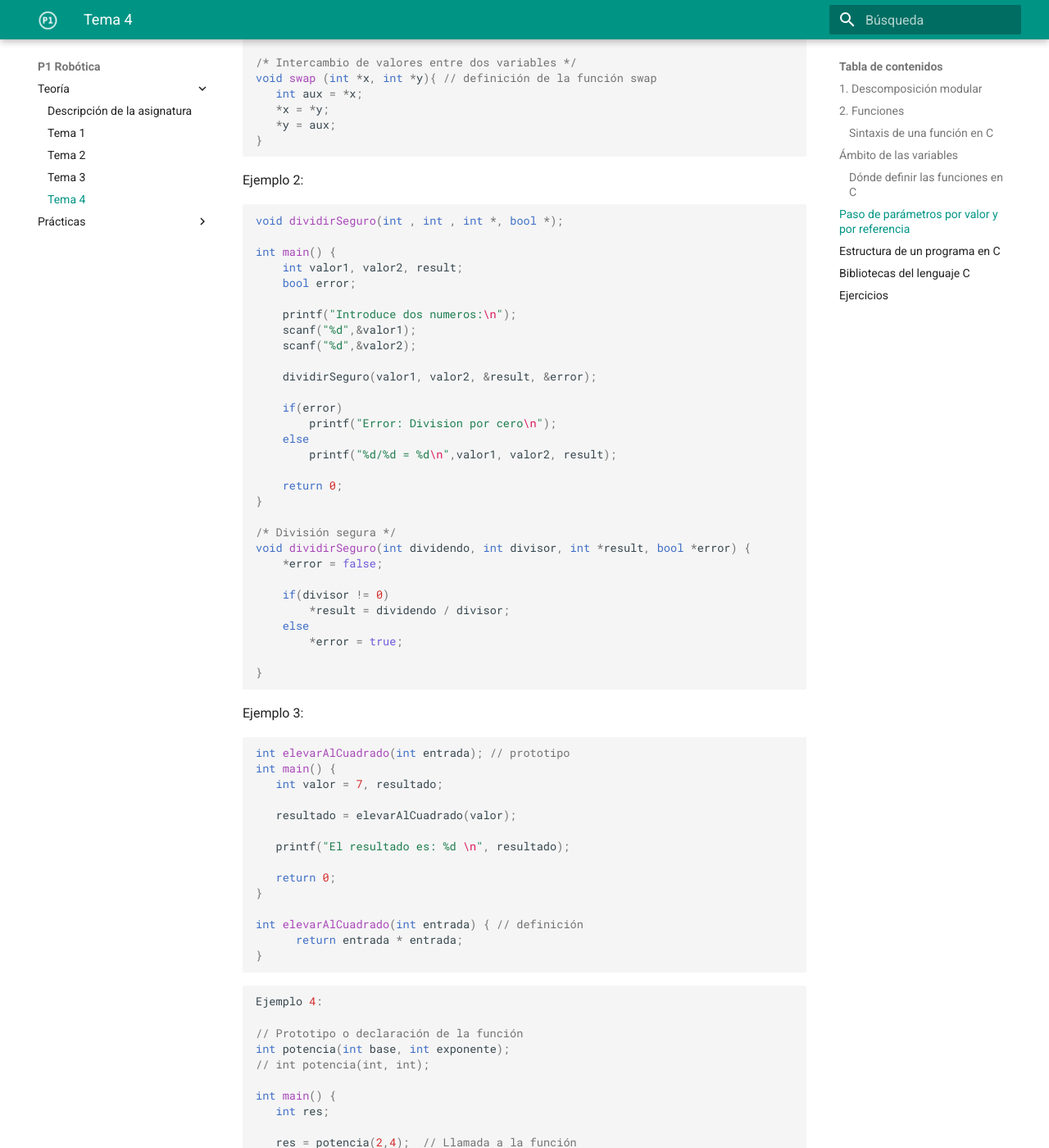
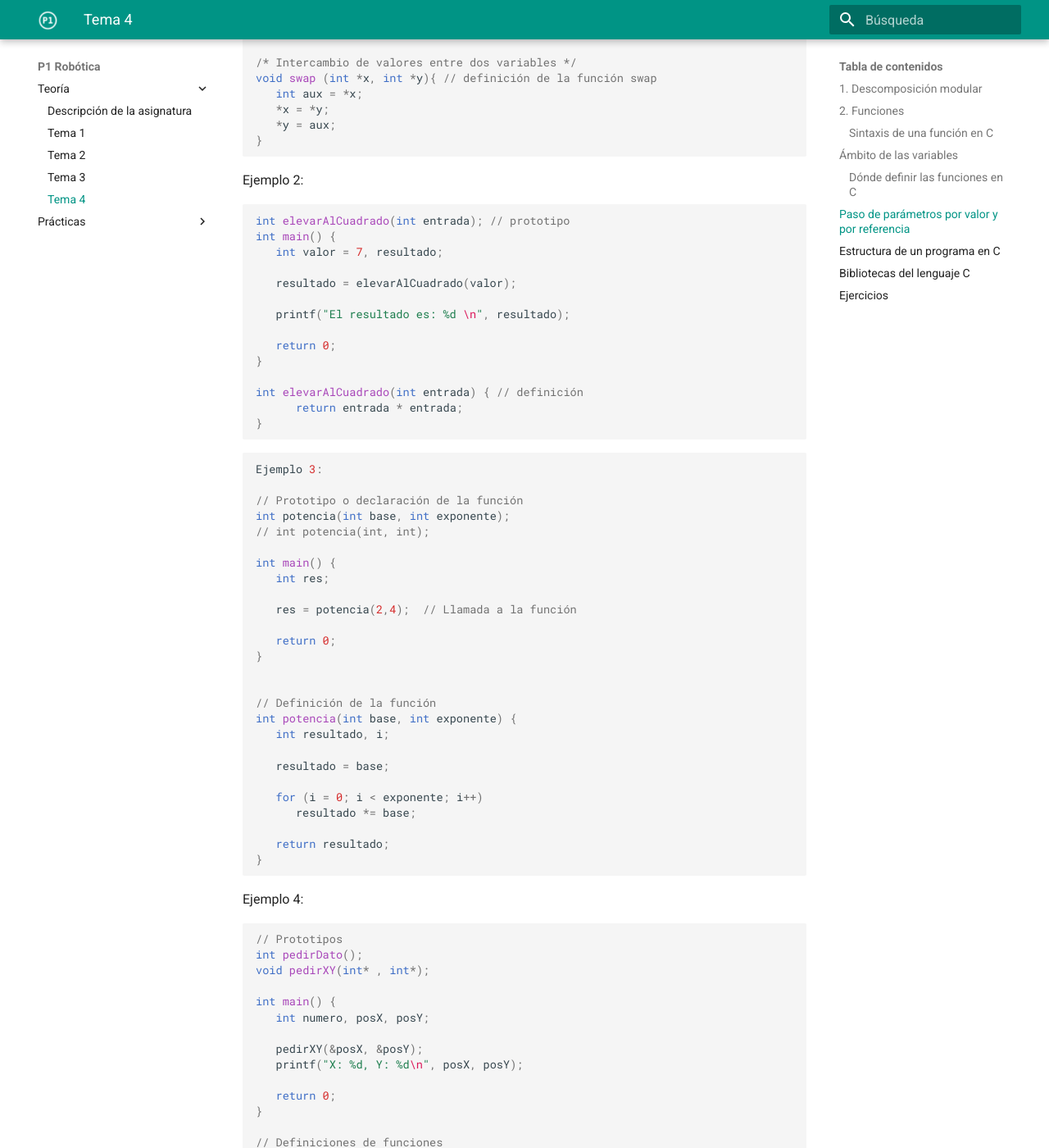
Before and after one commit to cpomares/p1-robotica, an MkDocs documentation site: the page built from docs/Teoria/tema04-descomposicion-modular/tema04-descomposicion-modular.md, in a window 1280 px wide and 1400 px high, scrolled down 9882 px. Shown: the whole window at 82% size. Built offline with MkDocs 1.6.1 and Material for MkDocs 9.7.7, drawn with Linux system fonts in a browser that asks for light colours.

Commit message:
ejemplos

```diff
--- a/docs/Teoria/tema04-descomposicion-modular/tema04-descomposicion-modular.md
+++ b/docs/Teoria/tema04-descomposicion-modular/tema04-descomposicion-modular.md
@@ -394,42 +394,6 @@ void swap (int *x, int *y){ // definición de la función swap
 Ejemplo 2:
 
 ~~~c
-void dividirSeguro(int , int , int *, bool *);
-
-int main() {
-    int valor1, valor2, result;
-    bool error;
-
-    printf("Introduce dos numeros:\n");
-    scanf("%d",&valor1);
-    scanf("%d",&valor2);
-
-    dividirSeguro(valor1, valor2, &result, &error);
-
-    if(error)
-        printf("Error: Division por cero\n");
-    else
-        printf("%d/%d = %d\n",valor1, valor2, result);
-
-    return 0;
-}
-
-/* División segura */
-void dividirSeguro(int dividendo, int divisor, int *result, bool *error) {
-    *error = false;
-
-    if(divisor != 0)
-        *result = dividendo / divisor;
-    else
-        *error = true;
-
-}
-
-~~~
-
-Ejemplo 3:
-
-~~~c
 int elevarAlCuadrado(int entrada); // prototipo
 int main() {
    int valor = 7, resultado;
```
Also changed, not shown: other parts of docs/Teoria/tema04-descomposicion-modular/tema04-descomposicion-modular.md (+2 -2 lines).
